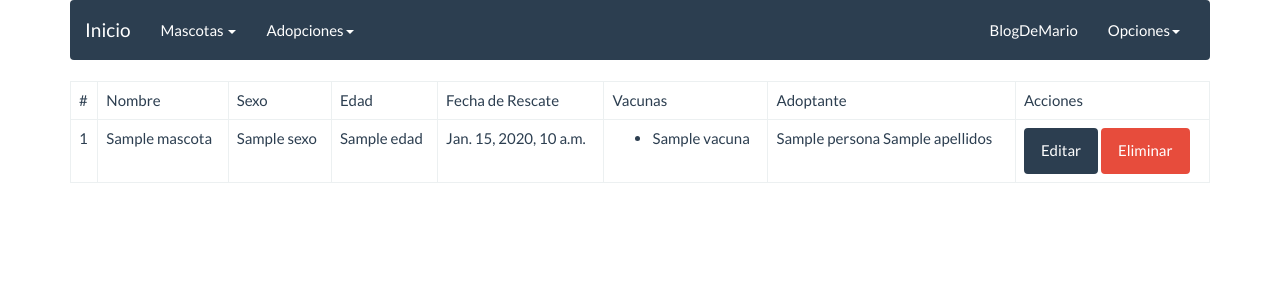
After one commit to marioalbornoz/Refugio, a Django app: template templates/mascota/mascota_list.html in a window 1280 px wide. The commit adds this page. Shown: the top 300 px of the page. Run offline with Django 3.2, Linux system fonts and the light colour scheme; the template is opened without the code that fills it: most values are stand-ins (such as "Sample title", 1, 10 or a date in 2020); some libraries are stand-ins or nearby versions.

Commit message:
se agregan vistas  en template y formulario para mascota se añaden url

```diff
--- a/apps/mascota/models.py
+++ b/apps/mascota/models.py
@@ -10,7 +10,7 @@ class Vacuna(models.Model):
 class Mascota(models.Model):
 		nombre = models.CharField(max_length=50)
 		sexo = models.CharField(max_length=10)
-		fecha = models.DateField()
+		fecha_rescate = models.DateField()
 		edad = models.IntegerField()
 		persona = models.ForeignKey(Persona, null = True, blank = True, on_delete=models.CASCADE)
 		vacuna = models.ManyToManyField(Vacuna, blank = True)
--- a/templates/base/base.html
+++ b/templates/base/base.html
@@ -28,8 +28,8 @@
 		                      		<li class="dropdown">
 		                        		<a href="#" class="dropdown-toggle" data-toggle="dropdown" role="button" aria-expanded="false">Mascotas <span class="caret"></span></a>
 				                        <ul class="dropdown-menu" role="menu">
-				                        	<li><a href="">Registrar</a></li>
-				                        	<li><a href="">Listar</a></li>
+				                        	<li><a href="{% url 'mascota:mascota_crear' %}">Registrar</a></li>
+				                        	<li><a href="{% url 'mascota:mascota_listar' %}">Listar</a></li>
 				                        </ul>
 		                      		</li>
 			                        <li class="dropdown">
--- /dev/null
+++ b/templates/mascota/mascota_list.html
@@ -0,0 +1,62 @@
+{% extends 'base/base.html' %}
+
+{% block content %}
+
+<table class="table table-bordered">
+	<thead>
+		<tr>
+			<td>#</td>
+			<td>Nombre</td>
+			<td>Sexo</td>
+			<td>Edad</td>
+			<td>Fecha de Rescate</td>
+			<td>Vacunas</td>
+			<td>Adoptante</td>
+			<td>Acciones</td>
+		</tr>
+
+	</thead>
+	<tbody>
+		{% if mascotas %}
+		{% for mascota in mascotas %}
+		<tr>
+			<td>{{ mascota.id }}</td>
+			<td>{{ mascota.nombre }}</td>
+			<td>{{ mascota.sexo }}</td>
+			<td>{{ mascota.edad }}</td>
+			<td>{{ mascota.fecha_rescate }}</td>
+			<td>
+			<ul>{% for vacuna in mascota.vacuna.all %}
+				<li>
+					{{vacuna.nombre}}
+				</li>
+				{% endfor %}
+			</ul>
+    		</td>
+			<td>{{ mascota.persona.nombre }} {{ mascota.persona.apellidos }}</td>
+			<td>
+				<a class="btn btn-primary" href="{% url 'mascota:mascota_editar' mascota.id %}">Editar</a>
+				<a class="btn btn-danger" href="{% url 'mascota:mascota_eliminar' mascota.id %}">Eliminar</a>
+			</td>
+		</tr>
+		{% endfor %}
+
+		{% else %}
+		<h1>No hay registros de mascotas</h1>
+		{% endif %}
+	</tbody>
+</table>
+<!--
+<ul class="pager">
+	<li>
+		{% if page_obj.has_previous %}
+       	 <a href="?page={{ page_obj.previous_page_number }}">Previous</a>
+		{% endif %}
+        </li>
+	<li>
+		{% if page_obj.has_next %}
+     	 <a href="?page={{ page_obj.next_page_number }}">Next</a>
+    	{% endif %}
+    </li>
+</ul> -->
+{% endblock content %}
```
Also changed, not shown: apps/mascota/forms.py (added, +34 -0 lines), apps/mascota/urls.py (+6 -2 lines), apps/mascota/views.py (+6 -5 lines), templates/mascota/mascota_delete.html (added, +10 -0 lines), templates/mascota/mascota_form.html (added, +10 -0 lines), apps/mascota/migrations/0002_auto_20190808_1309.py (added).
